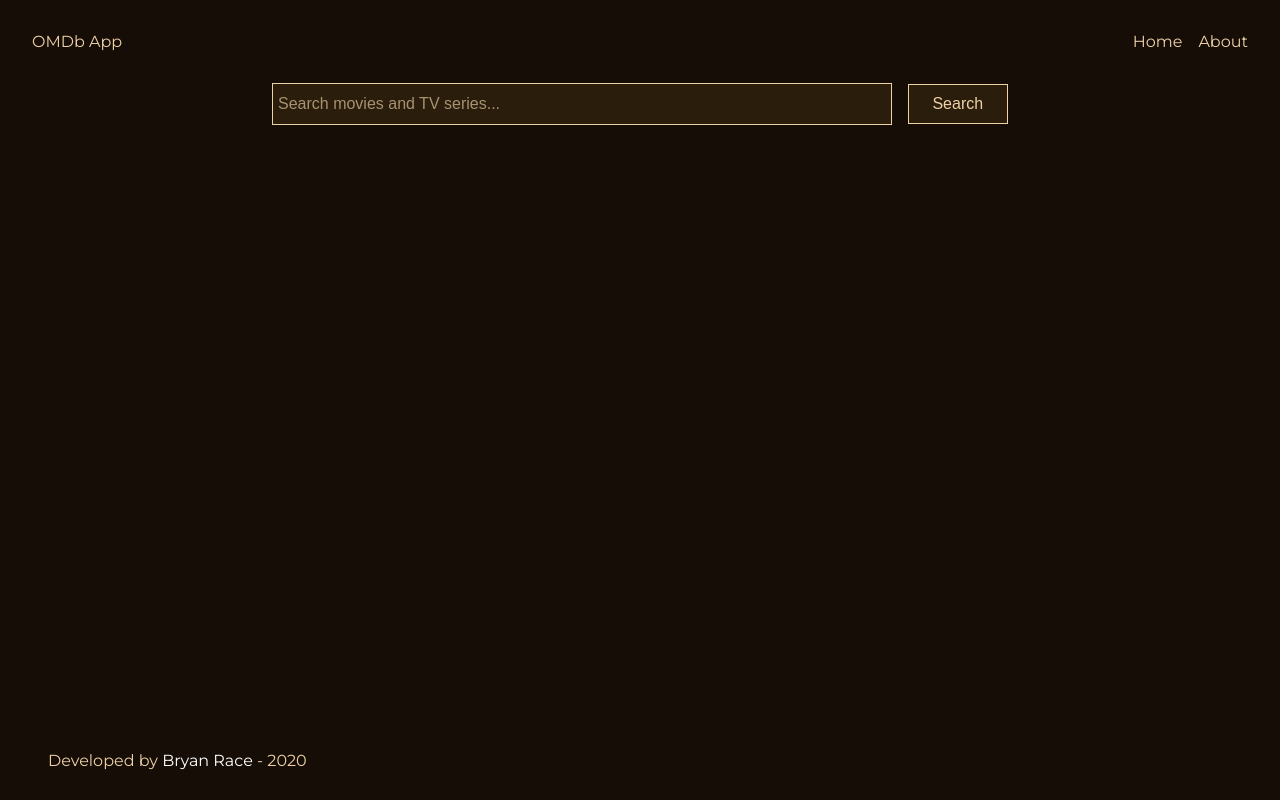
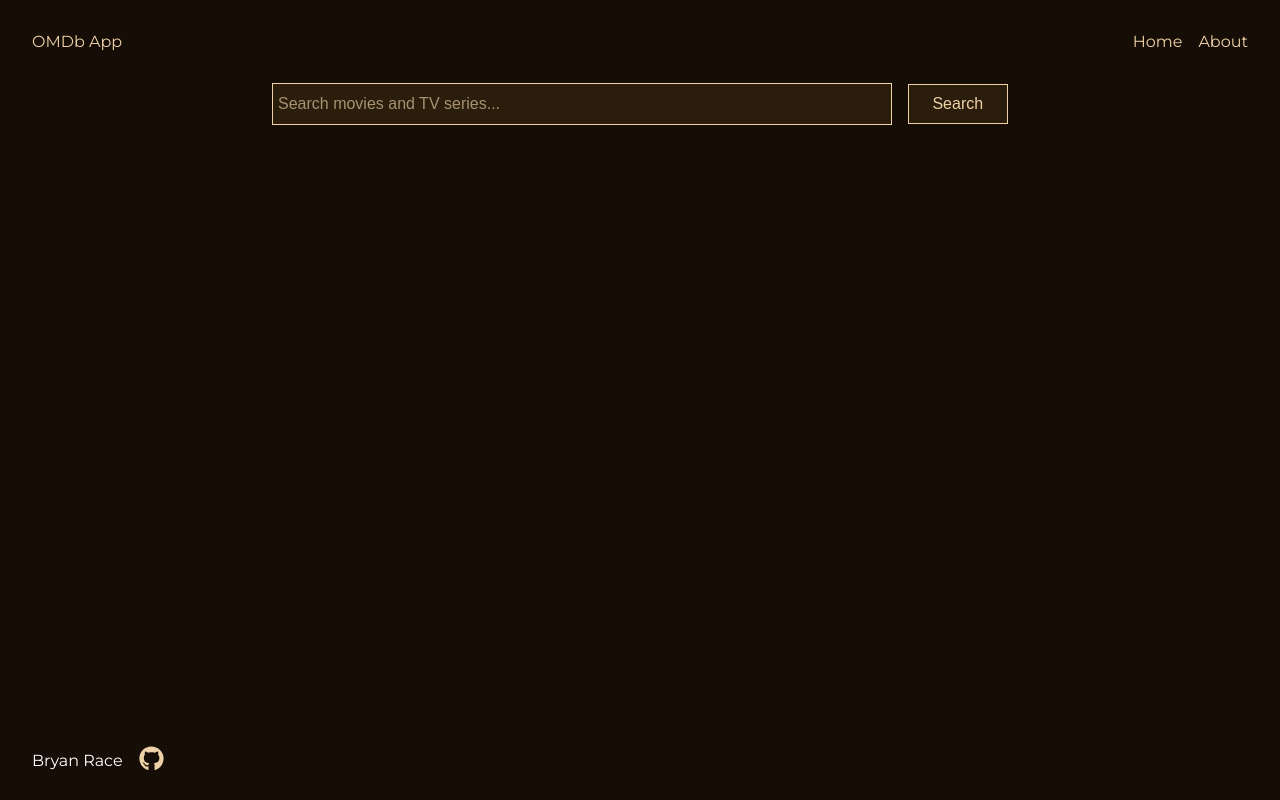
Before and after one commit to BrynRac/movie-app, a React (Create React App) app: page / in a window 1280 px wide. Built offline with nearby package versions, Linux system fonts and the light colour scheme.

Commit message:
Add github link

```diff
--- a/package.json
+++ b/package.json
@@ -10,6 +10,7 @@
     "dotenv": "^8.2.0",
     "react": "^16.13.1",
     "react-dom": "^16.13.1",
+    "react-icons": "^3.10.0",
     "react-redux": "^7.2.0",
     "react-router-dom": "^5.2.0",
     "react-scripts": "3.4.1",
--- a/src/App.css
+++ b/src/App.css
@@ -39,8 +39,13 @@ footer {
   display: flex;
   align-items: center;
 }
-footer p {
-  margin: 0 2rem;
+footer div {
+  display: flex;
+  align-items: center;
+}
+svg {
+  width: 25px;
+  height: 25px;
 }
 a {
   color: inherit;
@@ -211,7 +216,6 @@ button {
     height: 400px;
   }
   footer {
-    display: none;
   }
 
   .MovieInfo button {
--- a/src/components/layout/Footer.js
+++ b/src/components/layout/Footer.js
@@ -1,12 +1,20 @@
 import React from 'react';
-
+import { FaGithub } from 'react-icons/fa';
 export default function Footer() {
   return (
     <footer>
-      <p>
-        Developed by <span style={{ color: 'white' }}>Bryan Race</span> -{' '}
-        {new Date().getFullYear()}
-      </p>
+      <div>
+        <p style={{ display: 'flex', alignItems: 'center' }}>
+          <span style={{ color: 'white', marginLeft: '1rem' }}>Bryan Race</span>{' '}
+          <a
+            style={{ marginLeft: '1rem' }}
+            target="_blank"
+            href="https://github.com/BrynRac"
+          >
+            <FaGithub />
+          </a>
+        </p>
+      </div>
     </footer>
   );
 }
```
Also changed, not shown: 1 other file (tests, documents, lock files or other folders).
